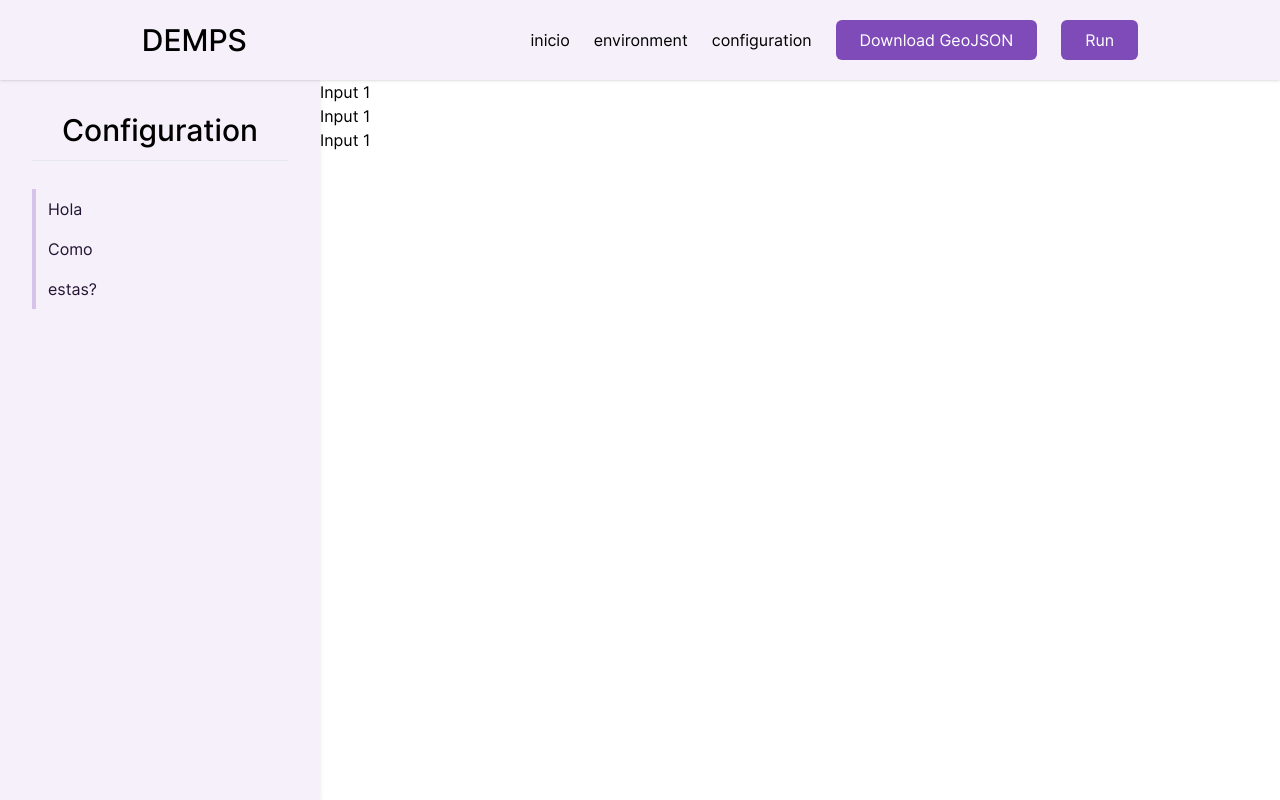
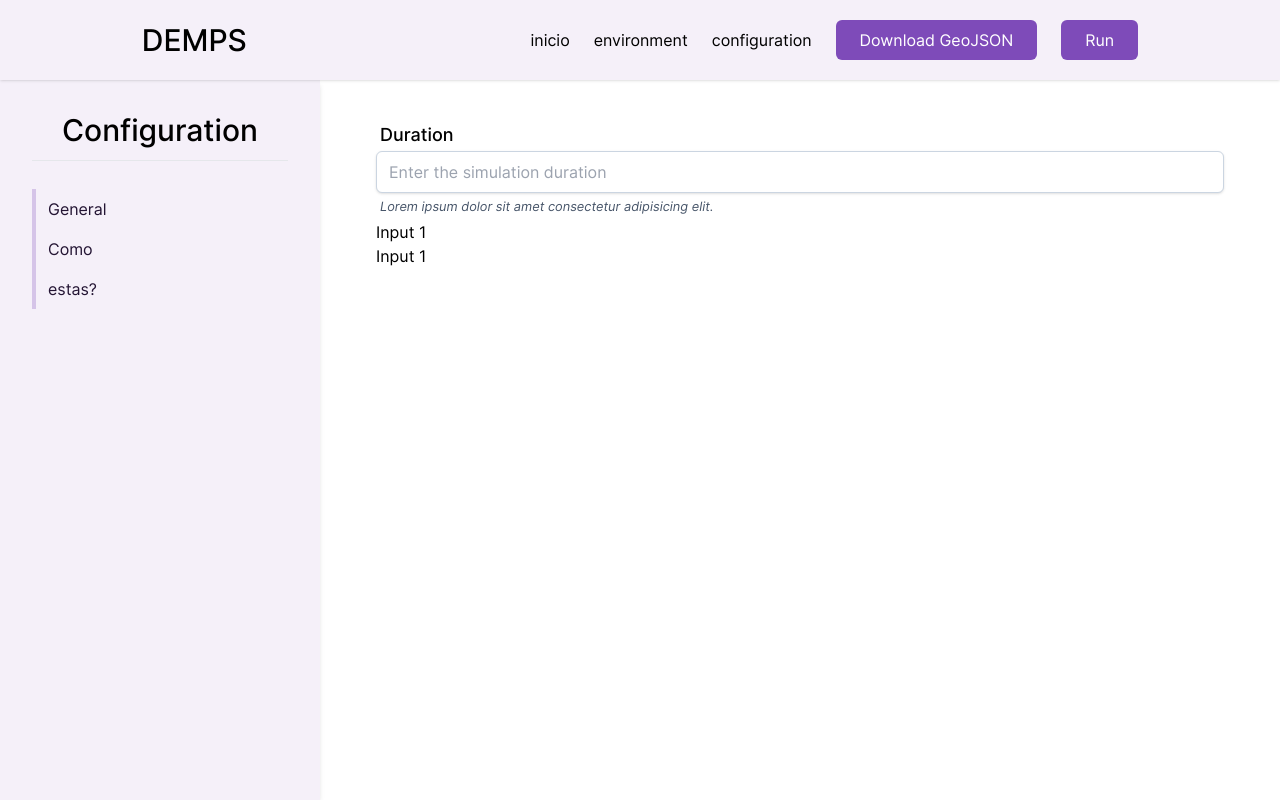
Before and after one commit to ariel-salgado/demps, a SvelteKit app: page /configuration in a window 1280 px wide. Built offline with nearby package versions, Linux system fonts and the light colour scheme.

Commit message:
Main input form style added

```diff
--- a/src/routes/(app)/configuration/+page.svelte
+++ b/src/routes/(app)/configuration/+page.svelte
@@ -2,7 +2,7 @@
 	let selected: number | null = null;
 
 	const asideItems: Array<{ title: string; href: string }> = [
-		{ title: 'Hola', href: '#section-1' },
+		{ title: 'General', href: '#general' },
 		{ title: 'Como', href: '#section-2' },
 		{ title: 'estas?', href: '#section-3' }
 	];
@@ -32,11 +32,19 @@
 		</ul>
 	</aside>
 	<div class="col-span-3">
-		<form action="">
-			<div id="section-1">
-				<div>
-					<label for="">Input 1</label>
-					<input type="text" name="" />
+		<form class="px-14 py-10" action="">
+			<div id="general">
+				<div class="flex flex-col">
+					<label class="text-lg font-medium leading-tight p-1" for="duration">Duration</label>
+					<input
+						class="border border-slate-300 rounded-md px-3 py-2 shadow focus-within:outline-none focus-within:ring-2 focus-within:ring-primary-600 focus-within:border-transparent"
+						type="text"
+						name="duration"
+						placeholder="Enter the simulation duration"
+					/>
+					<small class="text-slate-600 italic p-1"
+						>Lorem ipsum dolor sit amet consectetur adipisicing elit.</small
+					>
 				</div>
 			</div>
 			<div id="section-2">
```
